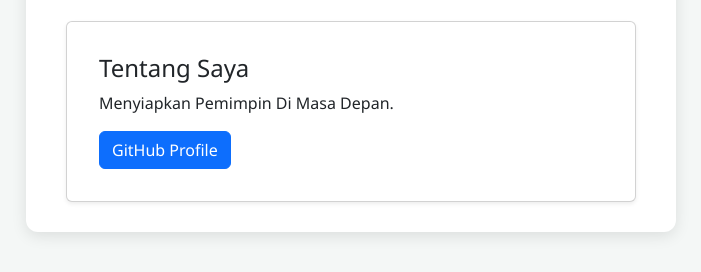
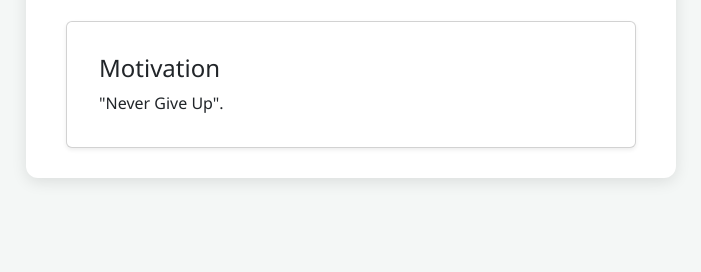
Before and after one commit to rahmat181106-dotcom/rahmat.github.io, a plain HTML site: page index.html in a window 1280 px wide. Shown: the part 1370-1642 px from the top of the page, without its empty margins (289-990 px from the left). After the commit the page ends 1588 px from the top, so only its background shows below. Drawn offline with nearby package versions, Linux system fonts and the light colour scheme.

Commit message:
Update index.html

```diff
--- a/index.html
+++ b/index.html
@@ -190,9 +190,8 @@
         <!-- Card Tambahan Estetik -->
         <section class="card mt-4 p-3 shadow-sm" style="max-width: 100%;">
           <div class="card-body">
-            <h4 class="card-title">Tentang Saya</h4>
-            <p class="card-text">Menyiapkan Pemimpin Di Masa Depan.</p>
-            <a href="https://github.com/rahmat181106-dotcom" target="_blank" class="btn btn-primary">GitHub Profile</a>
+            <h4 class="card-title">Motivation</h4>
+            <p class="card-text">"Never Give Up".</p>
           </div>
         </section>
 
```
